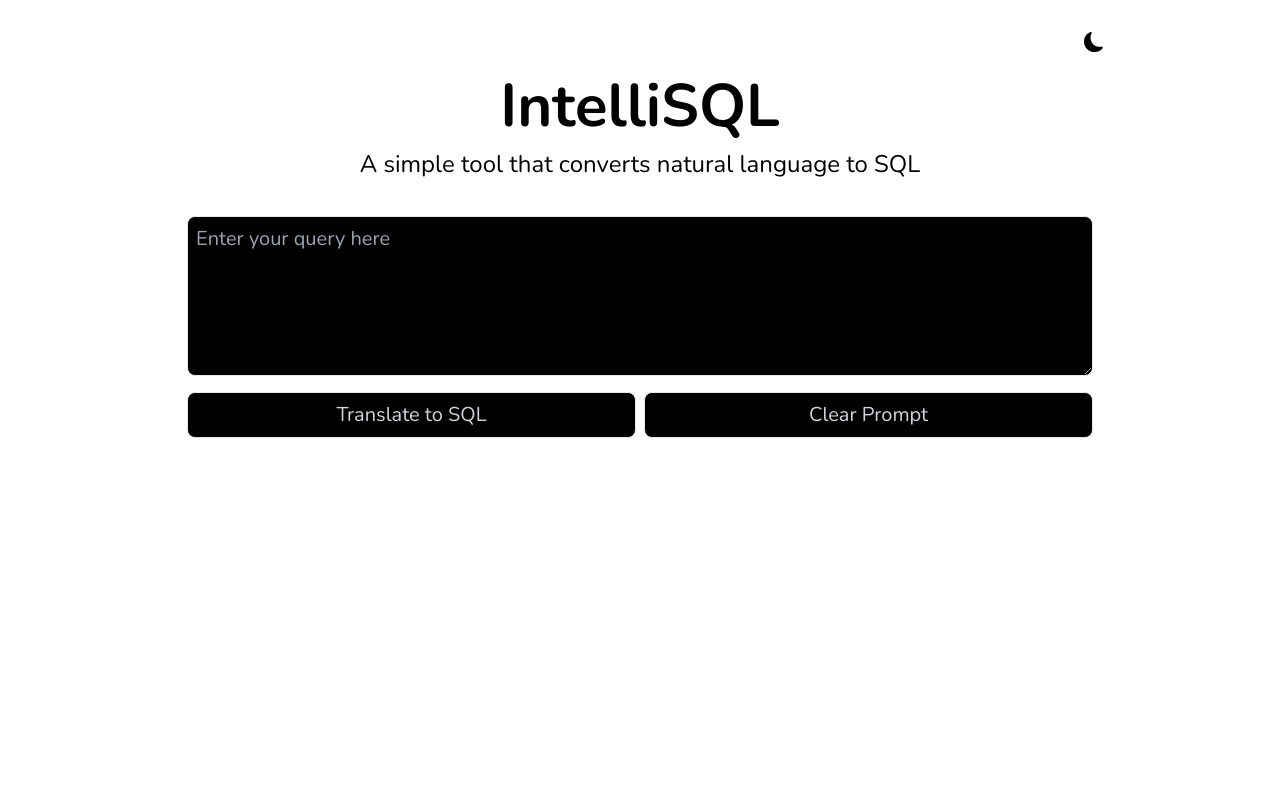
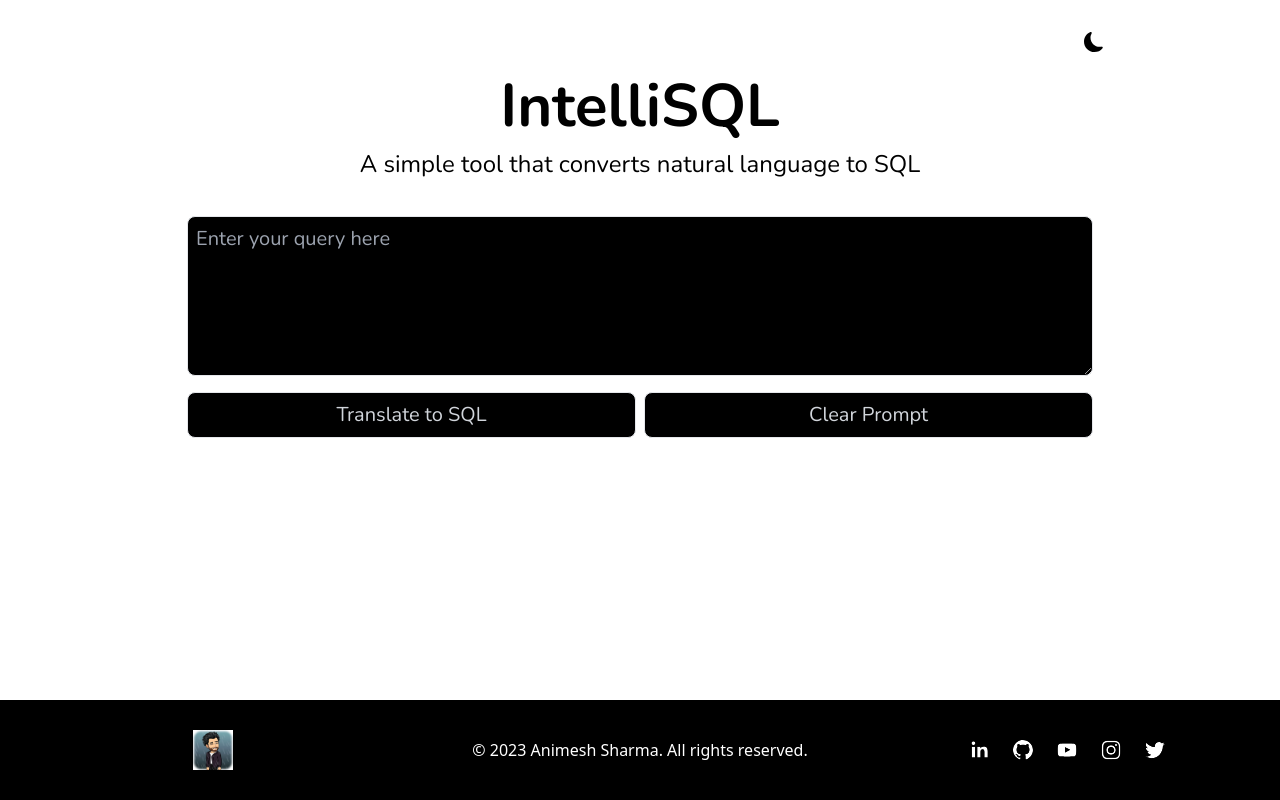
Before and after one commit to animesh-algorithm/natural-language-to-sql, a Next.js app: page / in a window 1280 px wide. Built offline with nearby package versions, Linux system fonts and the light colour scheme.

Commit message:
Footer Section and Autoscroll

```diff
--- a/package.json
+++ b/package.json
@@ -19,6 +19,7 @@
     "react": "18.2.0",
     "react-dom": "18.2.0",
     "react-icons": "^4.8.0",
+    "react-social-icons": "^5.15.0",
     "react-syntax-highlighter": "^15.5.0",
     "typescript": "4.9.5"
   },
--- /dev/null
+++ b/src/components/Footer.tsx
@@ -0,0 +1,67 @@
+import Image from "next/image";
+import { useEffect, useState } from "react";
+import { SocialIcon } from "react-social-icons";
+
+const Footer = () => {
+  const [currentYear, setCurrentYear] = useState("2023");
+
+  useEffect(() => {
+    setCurrentYear(new Date().getFullYear().toString());
+  }, []);
+
+  return (
+    <footer
+      className="flex flex-col md:flex-row items-center justify-start w-full h-36 md:h-[100px] bg-black text-white"
+      style={{
+        position: "fixed",
+        bottom: 0,
+      }}
+    >
+      {/* Logo */}
+      <div className="flex flex-row items-center justify-center w-full h-24 mt-5 md:mt-0">
+        <Image src="/rain.jpeg" alt="Animesh Sharma" width="40" height="40" />
+      </div>
+      {/* Copyright */}
+      <div className="flex flex-row items-center justify-center w-full h-24">
+        <p className="text-md">
+          © {currentYear} Animesh Sharma. All rights reserved.
+        </p>
+      </div>
+      {/* Social Media */}
+      <div className="flex flex-row items-center justify-center w-full h-24 space-x-1">
+        <SocialIcon
+          url="https://www.linkedin.com/in/animesharma3/"
+          bgColor="#000000"
+          fgColor="#ffffff"
+          style={{ height: 40, width: 40 }}
+        />
+        <SocialIcon
+          url="https://www.github.com/animesharma3/"
+          bgColor="#000000"
+          fgColor="#ffffff"
+          style={{ height: 40, width: 40 }}
+        />
+        <SocialIcon
+          url="https://www.youtube.com/@animesharma3"
+          bgColor="#000000"
+          fgColor="#ffffff"
+          style={{ height: 40, width: 40 }}
+        />
+        <SocialIcon
+          url="https://www.instagram.com/animesharma3"
+          bgColor="#000000"
+          fgColor="#ffffff"
+          style={{ height: 40, width: 40 }}
+        />
+        <SocialIcon
+          url="https://www.twitter.com/animesharma3"
+          bgColor="#000000"
+          fgColor="#ffffff"
+          style={{ height: 40, width: 40 }}
+        />
+      </div>
+    </footer>
+  );
+};
+
+export default Footer;
--- a/src/components/Query.tsx
+++ b/src/components/Query.tsx
@@ -26,6 +26,7 @@ const Query: React.FC<Props> = ({ query }) => {
   useEffect(() => {
     if (currentWordIndex < query.sqlQuery.split(" ").length) {
       // Set up the interval if it doesn't exist yet.
+      window.scrollTo(0, document.body.scrollHeight);
       if (!intervalIdRef.current) {
         intervalIdRef.current = window.setInterval(() => {
           setCurrentWordIndex((currentWordIndex) => currentWordIndex + 1);
@@ -44,7 +45,10 @@ const Query: React.FC<Props> = ({ query }) => {
   const currentWords = words.slice(0, currentWordIndex);
 
   return (
-    <div className="flex flex-col items-center justify-center w-full h-full pt-5 lg:p-5">
+    <div
+      id="scroller"
+      className="flex flex-col items-center justify-center w-full h-full pt-5 lg:p-5"
+    >
       <div
         className="
         text-left
--- a/src/pages/_app.tsx
+++ b/src/pages/_app.tsx
@@ -1,3 +1,4 @@
+import Footer from "@/components/Footer";
 import Header from "@/components/Header";
 import "@/styles/globals.css";
 import { ThemeProvider } from "next-themes";
@@ -8,6 +9,7 @@ export default function App({ Component, pageProps }: AppProps) {
     <ThemeProvider enableSystem={true} attribute="class">
       <Header />
       <Component {...pageProps} />
+      <Footer />
     </ThemeProvider>
   );
 }
--- a/src/pages/index.tsx
+++ b/src/pages/index.tsx
@@ -1,7 +1,6 @@
 import Head from "next/head";
 import Image from "next/image";
 import { Nunito } from "next/font/google";
-import Link from "next/link";
 import Prompt from "@/components/Prompt";
 import Query from "@/components/Query";
 import { useState } from "react";
@@ -43,6 +42,7 @@ export default function Home() {
         </p>
         <Prompt query={query} setQuery={setQuery} />
         {query.sqlQuery && <Query query={query} />}
+        <div className="h-[100px]"></div>
       </main>
     </>
   );
```
Also changed, not shown: public/rain.jpeg (added), 1 other file (tests, documents, lock files or other folders).
